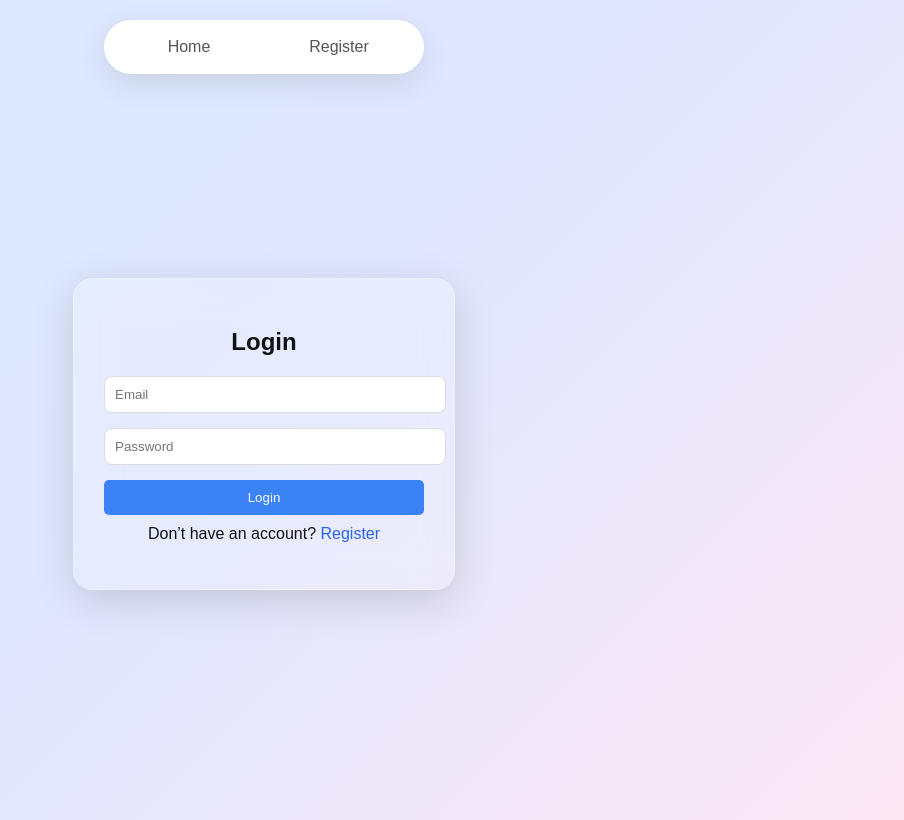
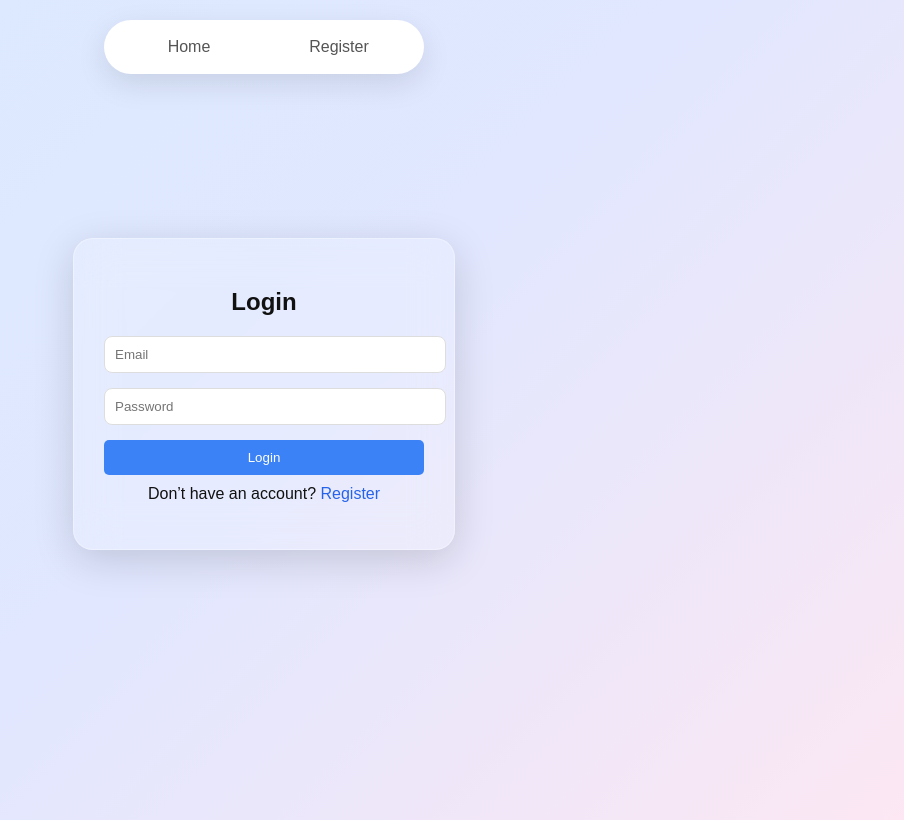
Before and after one commit to raufrasheed37-ctrl/frontend, a Next.js app: page /login in a window 1280 px wide. Shown: the whole page, without its empty margins (376-1280 px from the left). Built offline with nearby package versions, Linux system fonts and the light colour scheme.

Commit message:
Reduce min-height of container from 80vh to 70vh

```diff
--- a/app/globals.css
+++ b/app/globals.css
@@ -82,7 +82,7 @@ body {
   display: flex;
   justify-content: center;
   align-items: center;
-  min-height: 80vh;
+  min-height: 70vh;
   padding: 20px;
 }
 /* glass card */
```
